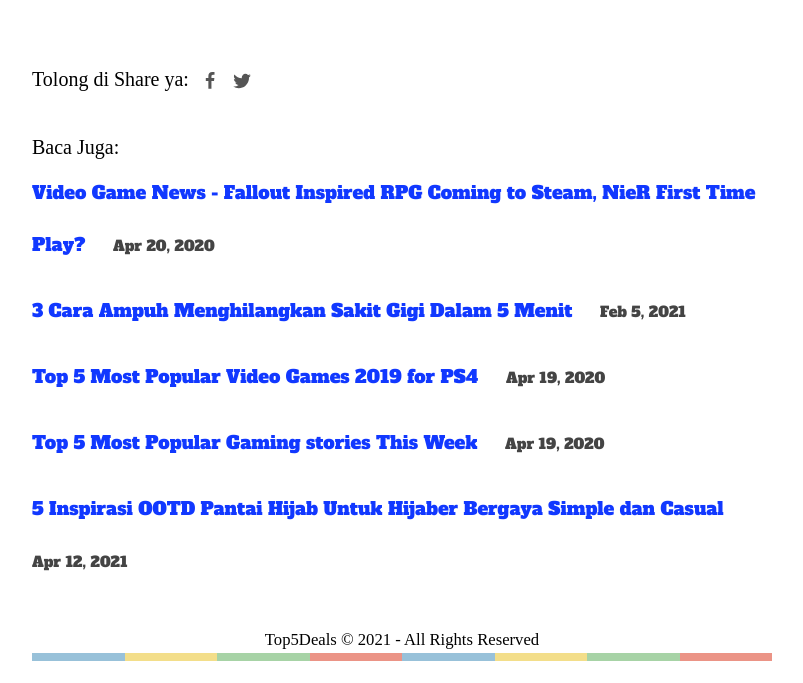
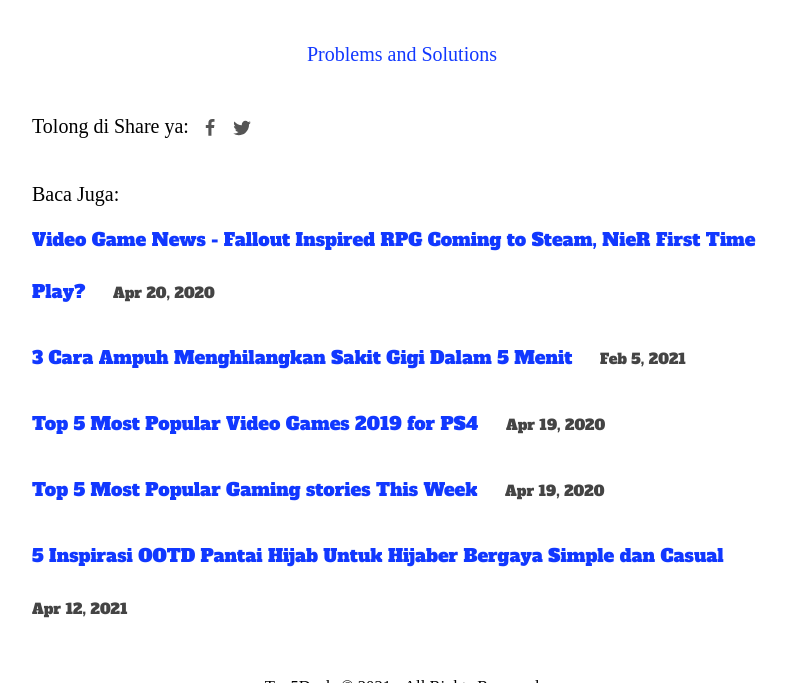
Before and after one commit to coffeecocoa/top5deals, a Jekyll site: the page built from _posts/2020-06-23-ootd-5-tips-hijab-dan-rok-untuk-gaya-simpel-kasual-jalan-maupun-kampus.md, in a window 1280 px wide and 900 px high, scrolled down 3615 px, cut to the strip 217-900 px from the top of the window. Shown: the whole strip, without its empty margins (238-1041 px from the left). Built offline with Jekyll 4.4.1, drawn with Linux system fonts in a browser that asks for light colours; some web fonts are replaced; before the commit the page ends 4493 px from its top, so only the background shows below that.

Commit message:
add jembot 4

```diff
--- a/_posts/2020-06-23-ootd-5-tips-hijab-dan-rok-untuk-gaya-simpel-kasual-jalan-maupun-kampus.md
+++ b/_posts/2020-06-23-ootd-5-tips-hijab-dan-rok-untuk-gaya-simpel-kasual-jalan-maupun-kampus.md
@@ -66,3 +66,5 @@
 </p>
 
 <br>
+
+<p align="center"><a href="https://pupulumu.com/resurge-reviews/">Problems and Solutions</a></p>
```
